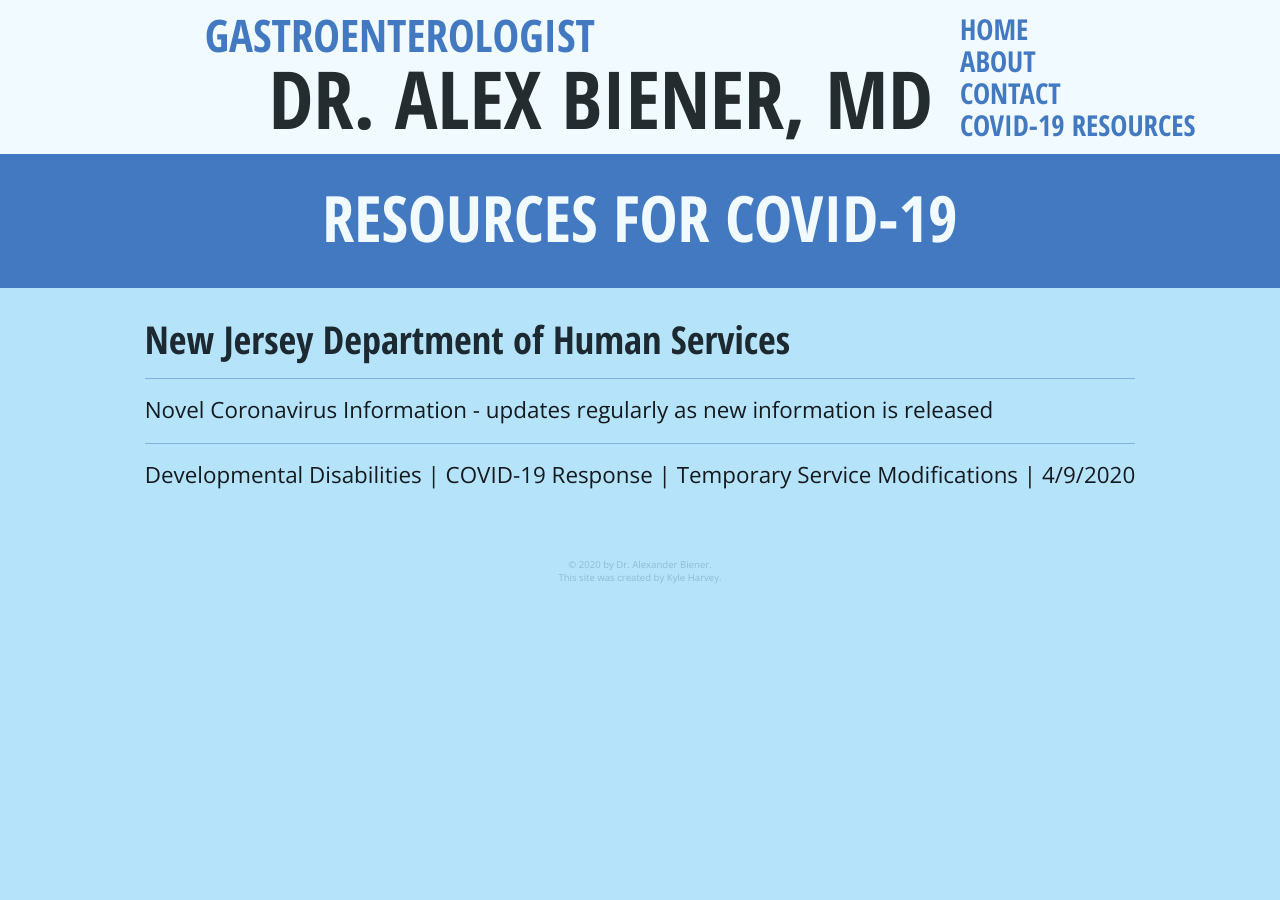
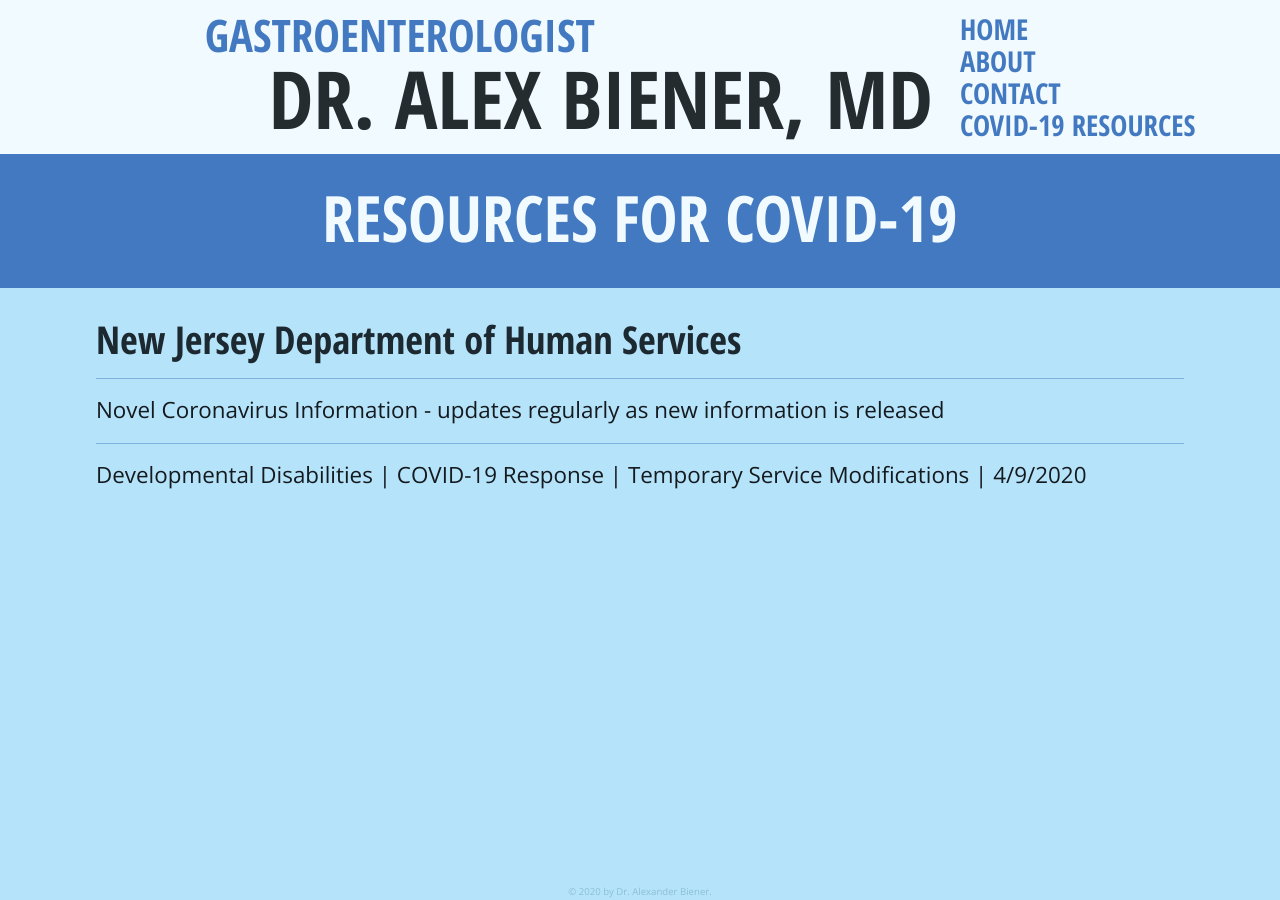
Before and after one commit to alexbienermd/alexbienermd.github.io, a Jekyll site: the page built from _posts/2020-04-09-COVID-19.markdown, in a window 1280 px wide and 900 px high. Built offline with Jekyll 4.4.1, drawn with Linux system fonts in a browser that asks for light colours.

Commit message:
Make minor styling changes

```diff
--- a/_layouts/default.html
+++ b/_layouts/default.html
@@ -6,10 +6,10 @@
   {% include mobile-navigation.html %}
   {% include header.html %}
 
-
   <body>
-
-    {{ content }}
+    <div class="content-wrapper">
+      {{ content }}
+    </div>
 
     {% include footer.html %}
   </body>
--- a/main.css
+++ b/main.css
@@ -66,8 +66,13 @@ body {
   flex-direction: column;
   align-items: center;
   margin: 0;
+  min-height: 100vh;
   padding: 0;
   font-family: 'Open Sans', sans-serif;
+}
+
+.content-wrapper {
+  min-height: 75vh;
 }
 
 h1,
@@ -268,9 +273,12 @@ h3 {
 }
 
 .post-container {
+  align-self: center;
+  margin: auto;
   position: relative;
   text-align: left;
   top: -3vw;
+  width: 85vw;
 }
 
 .post-container h4 {
@@ -393,14 +401,8 @@ h3 {
     order: 2;
   }
 
-  .footer p {
-    font-size: 2vh;
-    line-height: 3vh;
-    margin: 3vh 0 3vh;
-  }
-
   .post-header {
-    top: -6vh;
+    top: -5vh;
   }
 
   .post-header h3 {
@@ -411,11 +413,11 @@ h3 {
   .post-container {
     text-align: center;
     top: -4vh;
-    width: 80vw;
+    width: 85vw;
   }
 
   .post-container h4 {
-    font-size: 4vh;
+    font-size: 3.5vh;
     line-height: 7vh;
   }
 
@@ -426,6 +428,13 @@ h3 {
     font-size: 3vh;
     line-height: 4vh;
   }
+
+  .footer p {
+    font-size: 2vh;
+    line-height: 3vh;
+    margin: 3vh 0 3vh;
+  }
+
 
 
 
```
